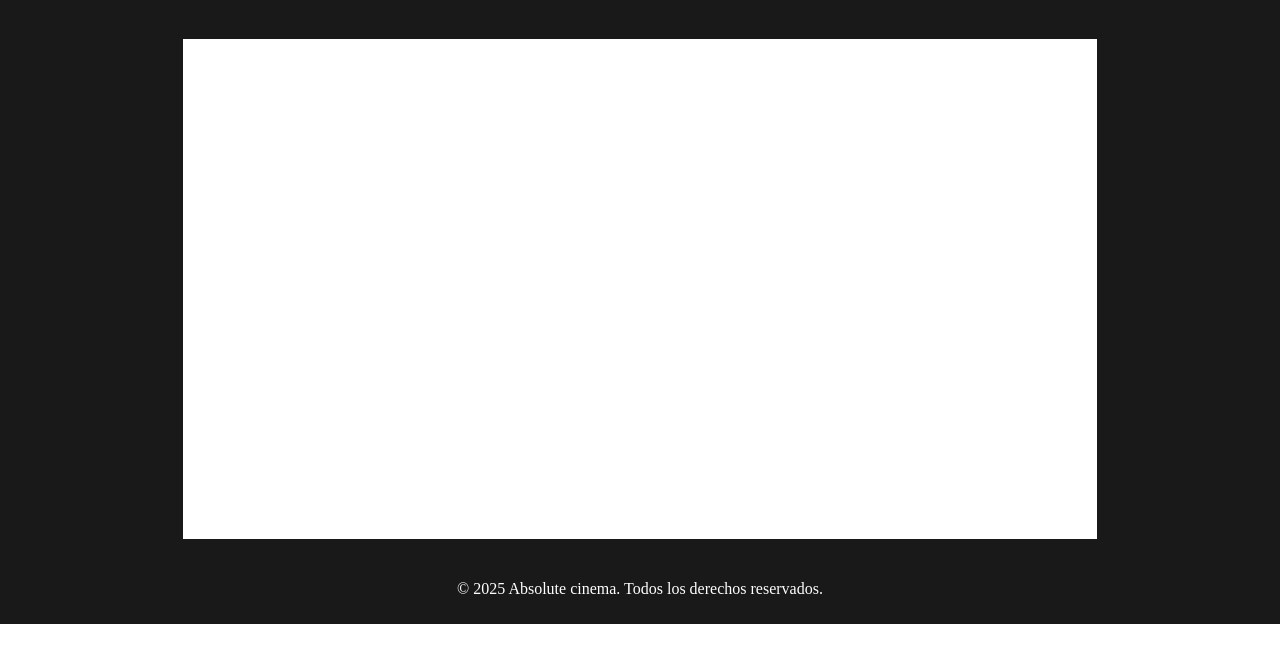
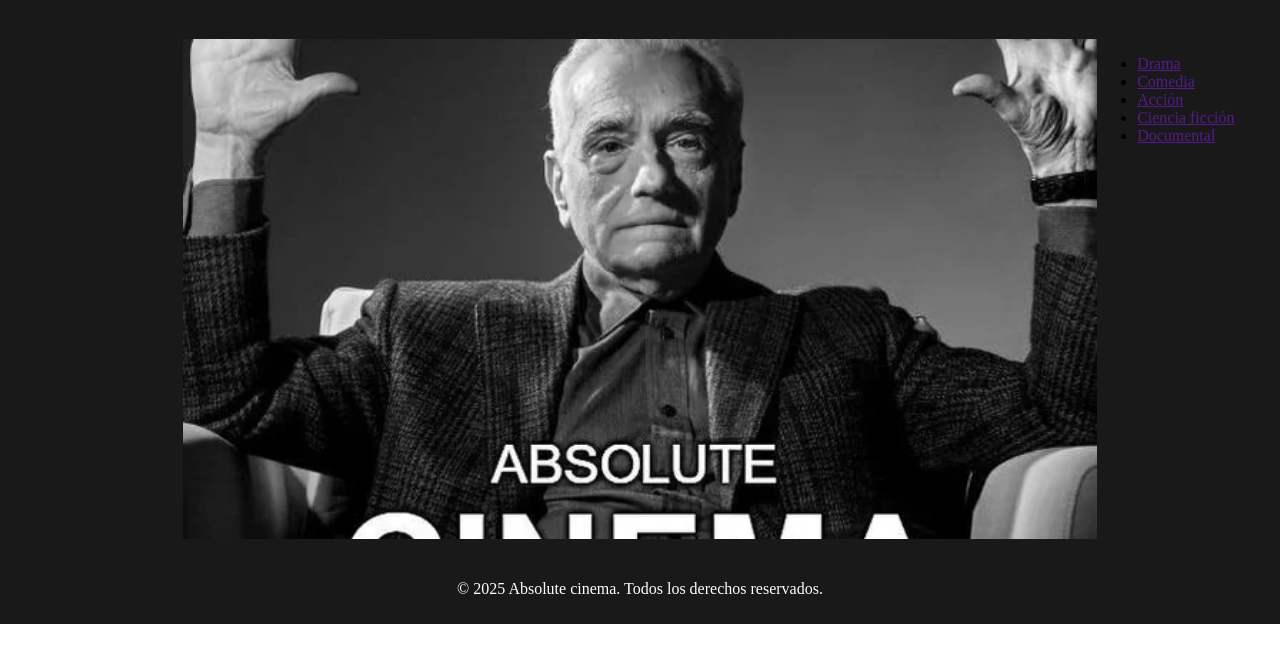
Before and after one commit to vjp-javierbFH/DIW, a plain HTML site: page FernandezHuidobroJavier-Proyecto/PaginaBienvenida.html in a window 1280 px wide. Shown: the part 111-774 px from the top of the page. Drawn offline with Linux system fonts and the light colour scheme.

Commit message:
bienvenida

```diff
--- a/FernandezHuidobroJavier-Proyecto/PaginaBienvenida.html
+++ b/FernandezHuidobroJavier-Proyecto/PaginaBienvenida.html
@@ -25,9 +25,17 @@
         </aside>
         <!-- Descripción de la página web -->
         <nav class="descripcion">
+            <img src="recursos/absolute-cinema.webp" alt="">
         </nav>
         <!-- Listado de enlaces -->
         <aside class="enlaces">
+            <ul>
+                <li><a href="">Drama</a></li>
+                <li><a href="">Comedia</a></li>
+                <li><a href="">Acción</a></li>
+                <li><a href="">Ciencia ficción</a></li>
+                <li><a href="">Documental</a></li>
+            </ul>
         </aside>
         <!-- Pie de página -->
         <footer class="pie">
--- a/FernandezHuidobroJavier-Proyecto/css/bienvenida.css
+++ b/FernandezHuidobroJavier-Proyecto/css/bienvenida.css
@@ -1,9 +1,15 @@
 /* Estilos para página de bienvenida */
 /* Cuerpo */
-body {
+html, body {
     margin: 0;
     padding: 0;
+    height: 100%; /* para que los rows en fr funcionen */
 }
+
+body {
+    overflow: hidden;
+}
+
 
 /* Grid CSS Layout */
 .contenedor {
@@ -62,3 +68,9 @@ body {
     color: white;
     padding: 25px;
 }
+
+.descripcion img {
+    width: 100%;
+    height: 100%;
+    object-fit: cover;
+}
```
